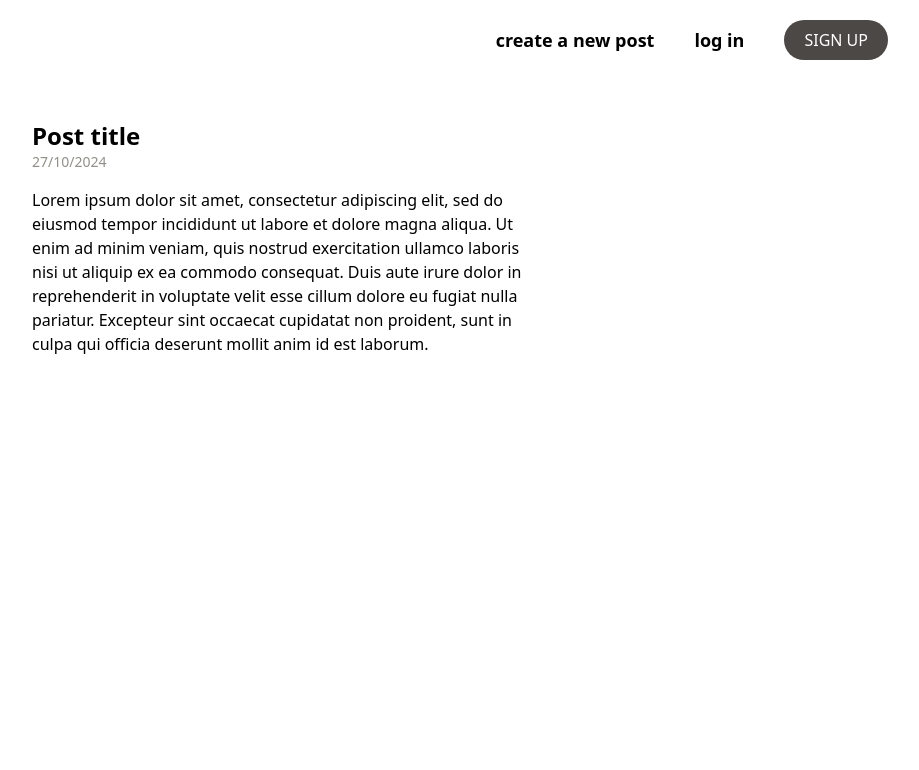
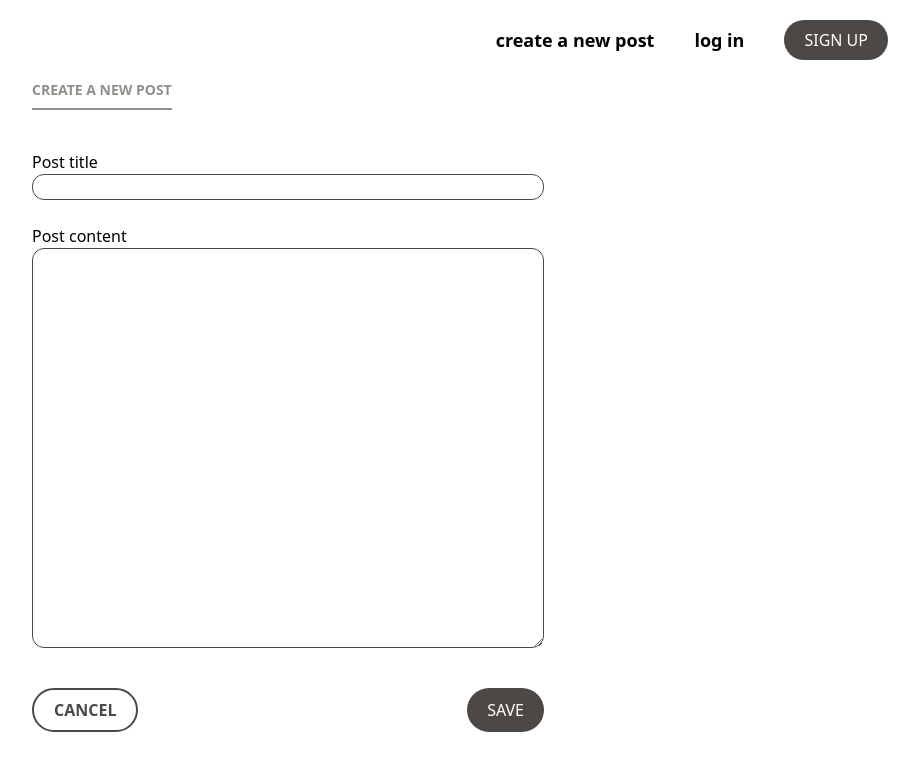
Before and after one commit to mn46/simple-blog, a Next.js app: page /post/new in a window 1280 px wide. Shown: the top 770 px of the page, without its empty margins (352-1271 px from the left). Built offline with nearby package versions, Linux system fonts and the light colour scheme.

Commit message:
Create a form and fix margins on all pages

```diff
--- a/app/(components)/Button.tsx
+++ b/app/(components)/Button.tsx
@@ -4,16 +4,25 @@ import { ReactNode } from "react";
 
 interface Props {
   variant: "primary" | "secondary";
+  type?: "submit" | "button";
   onClick: () => void;
   children: ReactNode;
 }
 
-const Button: React.FC<Props> = ({ variant, onClick, children }) => {
+const Button: React.FC<Props> = ({
+  variant,
+  type = "button",
+  onClick,
+  children,
+}) => {
   return (
     <button
+      type={type}
       className={`${
-        variant === "primary" ? "bg-primary" : "border-2 border-primary"
-      } rounded-full px-5 py-2 uppercase text-white`}
+        variant === "primary"
+          ? "bg-primary text-white"
+          : "border-2 border-primary text-primary font-semibold"
+      } rounded-full px-5 py-2 uppercase`}
       onClick={onClick}
     >
       {children}
--- a/app/(components)/Headline.tsx
+++ b/app/(components)/Headline.tsx
@@ -4,7 +4,7 @@ interface Props {
 
 const Headline: React.FC<Props> = ({ text }) => {
   return (
-    <div className="pb-2 ml-10 border-b-2 border-b-secondary w-max">
+    <div className="pb-2 border-b-2 border-b-secondary w-max">
       <h2 className="uppercase text-secondary text-sm font-bold">{text}</h2>
     </div>
   );
--- a/app/page.tsx
+++ b/app/page.tsx
@@ -6,13 +6,13 @@ export default function Home() {
   return (
     <div>
       <main className="font-[family-name:var(--pt-sans)]">
-        <section id="create_new">
+        <section id="create_new" className="mx-10 lg:mx-32 xl:mx-96">
           <Headline text="create new post" />
         </section>
 
-        <section id="all_posts">
+        <section id="all_posts" className="mx-10 lg:mx-32 xl:mx-96">
           <Headline text="all posts" />
-          <div className="mx-10 md:mx-32">
+          <div>
             <PostMini />
             <PostMini />
             <PostMini />
--- /dev/null
+++ b/app/post/new/page.tsx
@@ -0,0 +1,37 @@
+import Button from "@/app/(components)/Button";
+import Headline from "@/app/(components)/Headline";
+
+const NewPost = () => {
+  return (
+    <div className="mx-10 lg:mx-32 xl:mx-96">
+      <Headline text="Create a new post" />
+      <form className="mt-10">
+        <div className="flex flex-col mb-6">
+          <label htmlFor="title">Post title</label>
+          <input
+            id="title"
+            type="text"
+            className="border border-primary rounded-xl"
+          />
+        </div>
+
+        <div className="flex flex-col">
+          <label htmlFor="content">Post content</label>
+          <textarea
+            id="content"
+            className="border border-primary rounded-xl h-[50vh]"
+          />
+        </div>
+
+        <div className="flex justify-between mt-10">
+          <Button variant="secondary">cancel</Button>
+          <Button variant="primary" type="submit">
+            save
+          </Button>
+        </div>
+      </form>
+    </div>
+  );
+};
+
+export default NewPost;
```
